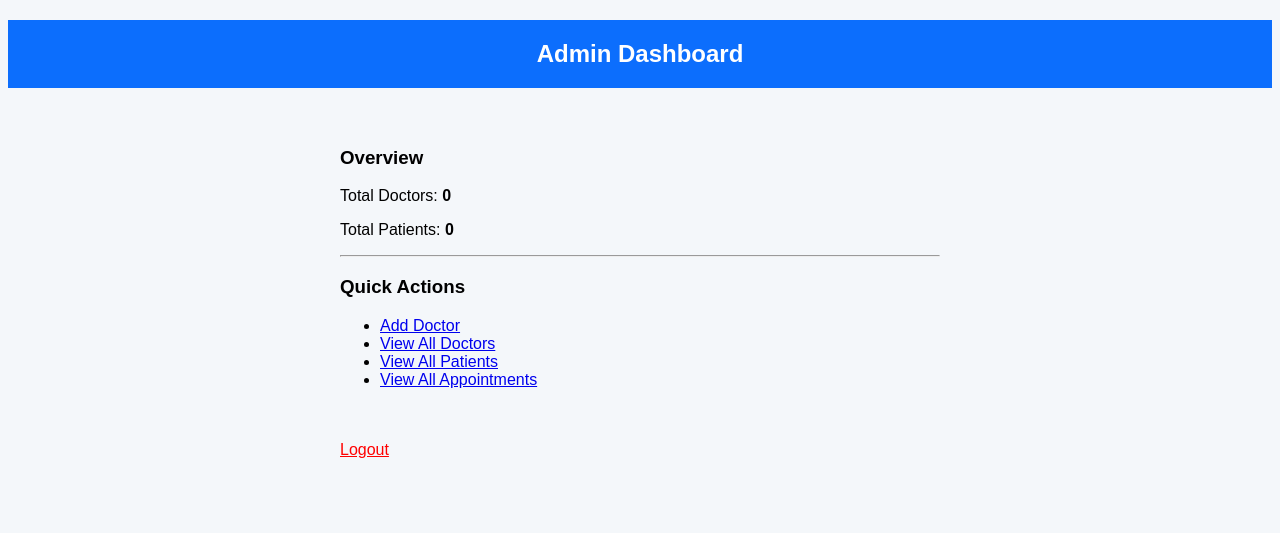
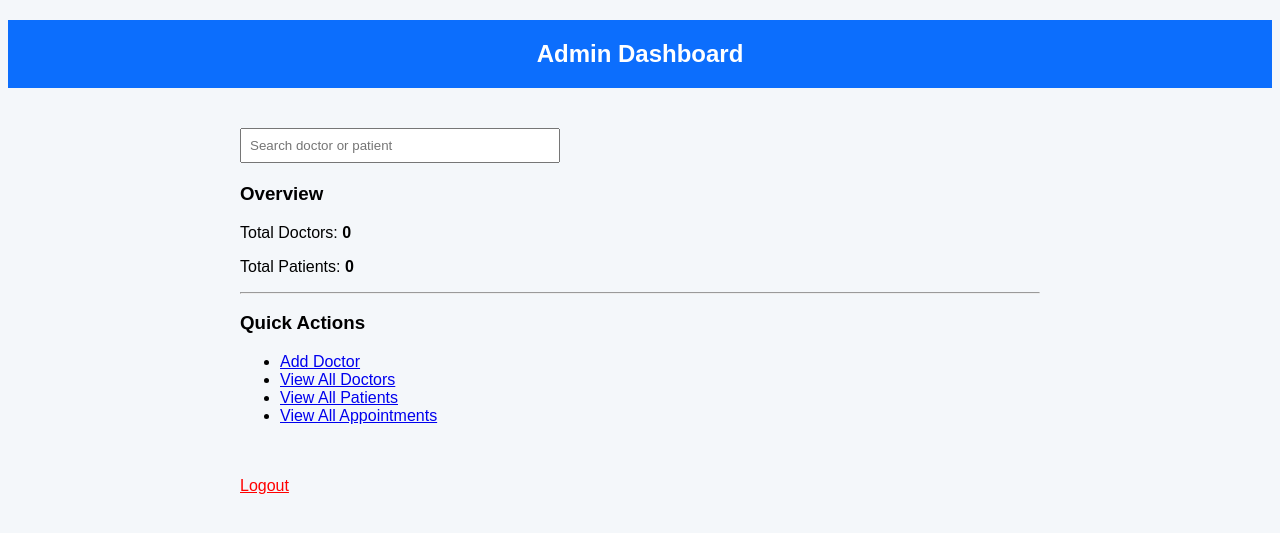
Before and after one commit to NavjotSinghDadiala/hospital_management, a Flask app: page /admin in a window 1280 px wide. Shown: the top 533 px of the page. Run offline with Flask 3, Linux system fonts and the light colour scheme; the visitor is signed in with stand-in values (Sample User, id 1); parts of the project's set-up code (start-up, migrations or seed data) failed here and were passed over.

Commit message:
Milestone-HMS Patient-Dashboard-Management

```diff
--- a/app.py
+++ b/app.py
@@ -46,6 +46,8 @@ def login():
         user = User.query.filter_by(username=username, password=password).first()
 
         if user:
+            if user.is_valid == False:
+                return "Your account is not approved yet. Contact admin."
             session["user"] = user.username
             session["role"] = user.role
 
@@ -70,17 +72,59 @@ def logout():
 
 # ---------------- ADMIN DASHBOARD ----------------
 
-@app.route("/admin")
+@app.route("/admin", methods=["GET", "POST"])
 def admin():
     if "role" not in session or session["role"] != "admin":
         return redirect(url_for("login"))
 
-    doctors = Doctor.query.count()
-    patients = Patient.query.count()
+    q = ""
+    doctor_results = []
+    patient_results = []
+
+    if request.method == "POST":
+        q = request.form["q"]
+
+        doctor_results = Doctor.query.filter(
+            Doctor.name.contains(q) | Doctor.specialization.contains(q)
+        ).all()
+
+        users = User.query.filter(User.username.contains(q), User.role == "patient").all()
+        for u in users:
+            p = Patient.query.filter_by(user_id=u.id).first()
+            patient_results.append((u, p))
+
+    doctors = Doctor.query.all()
+    patients = Patient.query.all()
 
     return render_template("admin_dashboard.html",
+                           q=q,
                            doctors=doctors,
-                           patients=patients)
+                           patients=patients,
+                           doctor_results=doctor_results,
+                           patient_results=patient_results)
+
+
+@app.route("/blacklist/<int:uid>")
+def blacklist(uid):
+    if "role" not in session or session["role"] != "admin":
+        return redirect(url_for("login"))
+
+    u = User.query.filter_by(id=uid).first()
+    if u:
+        u.is_valid = False
+        db.session.commit()
+
+    return redirect("/admin")
+
+@app.router("/unblacklist/<int:uid>")
+def unblacklist(uid):
+    if "role" not in session or session["role"]!= "admin":
+        return redirect(url_for("login"))
+    u = User.query.filter_by(id=uid).first()
+    if u:
+        u.is_valid = True
+        db.session.commit()
+    return redirect("/admin")
 
 @app.route("/add_doctor", methods=["GET", "POST"])
 def add_doctor():
@@ -375,16 +419,48 @@ def complete_appointment(aid):
 
 @app.route("/cancel_appointment/<int:aid>")
 def cancel_appointment(aid):
-    if "role" not in session or session["role"] != "doctor":
-        return redirect(url_for("login"))
+    if "role" not in session:
+        return redirect("/login")
 
     a = Appointment.query.filter_by(id=aid).first()
-    if a:
-        a.status = "cancelled"
+    if not a:
+        return redirect("/login")
+
+    if session["role"] == "patient":
+        if a.status == "Booked":
+            a.status = "Cancelled"
+            db.session.commit()
+        return redirect("/my_appointments")
+
+    if session["role"] == "doctor":
+        a.status = "Cancelled"
         db.session.commit()
+        return redirect("/doctor_dashboard")
 
-    return redirect("/doctor_dashboard")
+    return redirect("/login")
 
+@app.route("/doctor_patients")
+def doctor_patients():
+    if "role" not in session or session["role"] != "doctor":
+        return redirect("/login")
+
+    user = User.query.filter_by(username=session["user"]).first()
+    doctor = Doctor.query.filter_by(user_id=user.id).first()
+
+    apps = Appointment.query.filter_by(doctor_id=doctor.id).all()
+
+    p_ids = []
+    for a in apps:
+        if a.patient_id not in p_ids:
+            p_ids.append(a.patient_id)
+
+    patients = []
+    for pid in p_ids:
+        p = Patient.query.filter_by(id=pid).first()
+        u = User.query.filter_by(id=p.user_id).first()
+        patients.append((u, p))
+
+    return render_template("doctor_patients.html", patients=patients)
 
 
 
@@ -465,7 +541,6 @@ def treatment_history():
 
 
 
-
 if __name__ == "__main__":
     with app.app_context():
         db.create_all()
--- a/templates/admin_dashboard.html
+++ b/templates/admin_dashboard.html
@@ -9,11 +9,84 @@
         Admin Dashboard
     </h2>
 
-    <div style="padding:20px; max-width:600px; margin:auto;">
+    <div style="padding:20px; max-width:800px; margin:auto;">
+
+        <form method="post" style="max-width:300px; margin-bottom:20px;">
+            <input type="text" name="q" value="{{ q }}" placeholder="Search doctor or patient"
+                   style="width:100%; padding:8px;">
+        </form>
+
+        {% if doctor_results or patient_results %}
+        <h3>Search Results</h3>
+
+        <h4>Doctors</h4>
+        <table border="1" cellpadding="8" cellspacing="0" width="100%">
+            <tr style="background:#e1e5ea;">
+                <th>Name</th>
+                <th>Specialization</th>
+                <th>Actions</th>
+            </tr>
+
+            {% for d, u in doctor_results %}
+            <tr>
+                <td>{{ d.name }}</td>
+                <td>{{ d.specialization }}</td>
+                <td>
+                    <a href="/view_doctor/{{ d.id }}">view</a> |
+
+                    {% if u.is_valid %}
+                        <a href="/blacklist/{{ u.id }}" style="color:orange;">blacklist</a> |
+                    {% else %}
+                        <a href="/unblacklist/{{ u.id }}" style="color:green;">unblacklist</a> |
+                    {% endif %}
+
+                    <a href="/delete_doctor/{{ d.id }}" style="color:red;">delete</a>
+                </td>
+            </tr>
+            {% endfor %}
+
+            {% if doctor_results|length == 0 %}
+            <tr><td colspan="3" style="text-align:center; color:gray;">No doctors found</td></tr>
+            {% endif %}
+        </table>
+
+        <h4 style="margin-top:20px;">Patients</h4>
+        <table border="1" cellpadding="8" cellspacing="0" width="100%">
+            <tr style="background:#e1e5ea;">
+                <th>Username</th>
+                <th>Contact</th>
+                <th>Actions</th>
+            </tr>
+
+            {% for u, p in patient_results %}
+            <tr>
+                <td>{{ u.username }}</td>
+                <td>{{ p.contact }}</td>
+                <td>
+                    <a href="/view_patient/{{ u.id }}">view</a> |
+
+                    {% if u.is_valid %}
+                        <a href="/blacklist/{{ u.id }}" style="color:orange;">blacklist</a> |
+                    {% else %}
+                        <a href="/unblacklist/{{ u.id }}" style="color:green;">unblacklist</a> |
+                    {% endif %}
+
+                    <a href="/delete_patient/{{ u.id }}" style="color:red;">delete</a>
+                </td>
+            </tr>
+            {% endfor %}
+
+            {% if patient_results|length == 0 %}
+            <tr><td colspan="3" style="text-align:center; color:gray;">No patients found</td></tr>
+            {% endif %}
+        </table>
+
+        <hr style="margin:30px 0;">
+        {% endif %}
 
         <h3>Overview</h3>
-        <p>Total Doctors: <b>{{ doctors }}</b></p>
-        <p>Total Patients: <b>{{ patients }}</b></p>
+        <p>Total Doctors: <b>{{ doctors|length }}</b></p>
+        <p>Total Patients: <b>{{ patients|length }}</b></p>
 
         <hr>
 
--- a/templates/doctor_dashboard.html
+++ b/templates/doctor_dashboard.html
@@ -71,7 +71,7 @@
     </tr>
     {% endfor %}
 </table>
-
+<a class="btn btn-primary" href="/doctor_patients">My Patient</a>
 <a class="btn btn-primary" href="/add_availability">Add Availability</a>
 <a class="btn btn-secondary" href="/logout">Logout</a>
 
```
Also changed, not shown: models.py (+1 -7 lines), templates/doctor_patients.html (added, +38 -0 lines).
